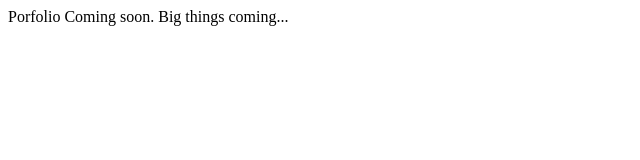
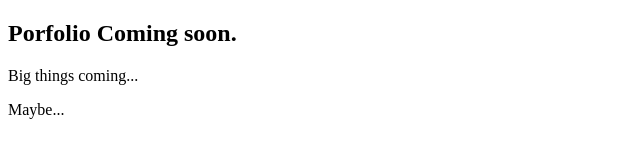
Before and after one commit to Extrenious/Web_Portfolio, a plain HTML site: page Documents/Web_Portfolio-Jermain/Home.html in a window 1280 px wide. Shown: the whole page, without its empty margins (0-640 px from the left). Drawn offline with Linux system fonts and the light colour scheme.

Commit message:
Second trimester

```diff
--- a/Documents/Web_Portfolio-Jermain/Home.html
+++ b/Documents/Web_Portfolio-Jermain/Home.html
@@ -7,6 +7,12 @@
     <title>Jermain Lewis - A Puny Pedesterian</title>
 </head>
 <body>
-Porfolio Coming soon. Big things coming...
+    <article>
+        <header>
+         <h1>Porfolio Coming soon.</h1>
+          <p>Big things coming...</p>
+          <p>Maybe...</p>
+        </header>
+      </article>
 </body>
 </html>
```
